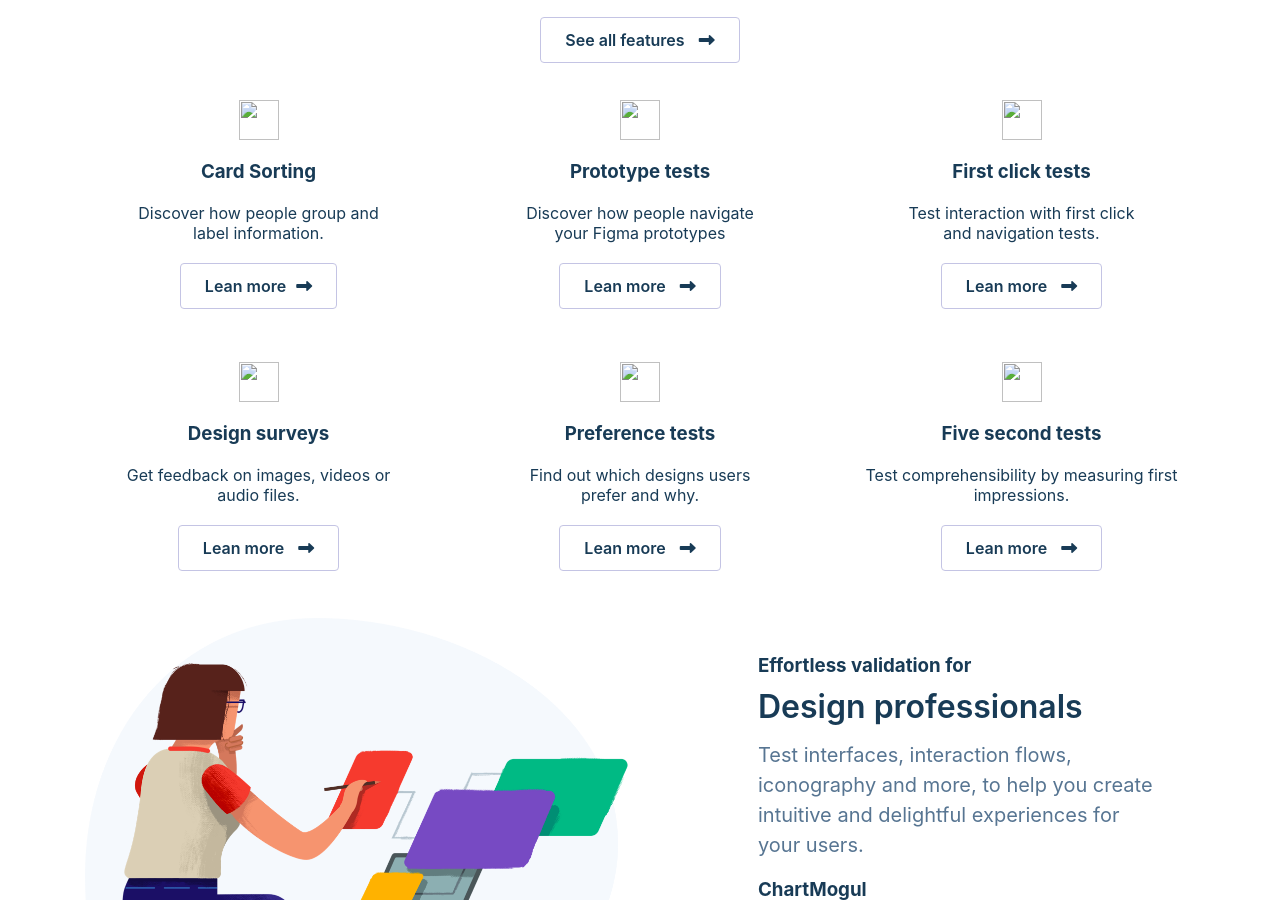
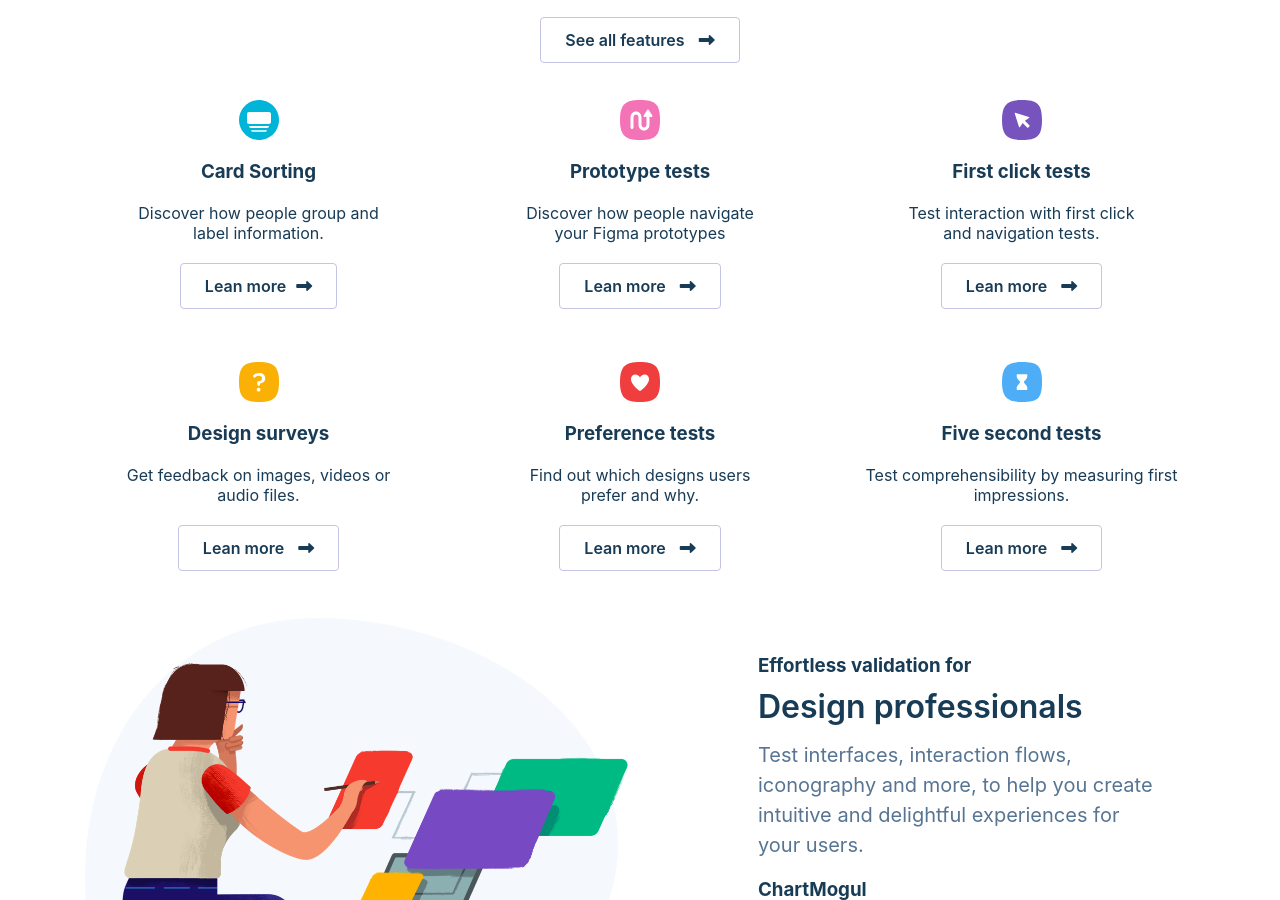
Before and after one commit to Alan-zacharia/usability-alan, a plain HTML site: page index.html in a window 1280 px wide. Shown: the part 1044-1944 px from the top of the page. Drawn offline with Linux system fonts and the light colour scheme; the site is published under a folder, as on GitHub Pages, so addresses that start at the root find nothing.

Commit message:
Update index.html

```diff
--- a/index.html
+++ b/index.html
@@ -98,42 +98,42 @@
          <div class="features-area flex">
 
             <div class="features-card flex">
-               <img src="/assets/asset 11.svg" alt="">
+               <img src="./assets/asset 11.svg" alt="">
                <h3>Card Sorting</h3>
                <p>Discover how people group and <br> label information.</p>
                <a href="#" class="secondary-button">Lean more<i class="fa-solid fa-right-long"></i> </a>
             </div>
 
             <div class="features-card flex">
-               <img src="/assets/asset 13.svg" alt="">
+               <img src="./assets/asset 13.svg" alt="">
                <h3>Prototype tests</h3>
                <p>Discover how people navigate <br>your Figma prototypes</p>
                <a href="#" class="secondary-button">Lean more <i class="fa-solid fa-right-long"></i> </a>
             </div>
 
             <div class="features-card flex">
-               <img src="/assets/asset 14.svg" alt="">
+               <img src="./assets/asset 14.svg" alt="">
                <h3>First click tests</h3>
                <p>Test interaction with first click <br>and navigation tests.</p>
                <a href="#" class="secondary-button">Lean more <i class="fa-solid fa-right-long"></i> </a>
             </div>
 
             <div class="features-card flex">
-               <img src="/assets/asset 15.svg" alt="">
+               <img src="./assets/asset 15.svg" alt="">
                <h3>Design surveys</h3>
                <p>Get feedback on images, videos or <br>audio files.</p>
                <a href="#" class="secondary-button">Lean more <i class="fa-solid fa-right-long"></i> </a>
             </div>
 
             <div class="features-card flex">
-               <img src="/assets/asset 16.svg" alt="">
+               <img src="./assets/asset 16.svg" alt="">
                <h3>Preference tests</h3>
                <p>Find out which designs users <br> prefer and why.</p>
                <a href="#" class="secondary-button">Lean more <i class="fa-solid fa-right-long"></i> </a>
             </div>
 
             <div class="features-card flex">
-               <img src="/assets/asset 17.svg" alt="">
+               <img src="./assets/asset 17.svg" alt="">
                <h3>Five second tests</h3>
                <p>Test comprehensibility by measuring first impressions.</p>
                <a href="#" class="secondary-button">Lean more <i class="fa-solid fa-right-long"></i> </a>
```
